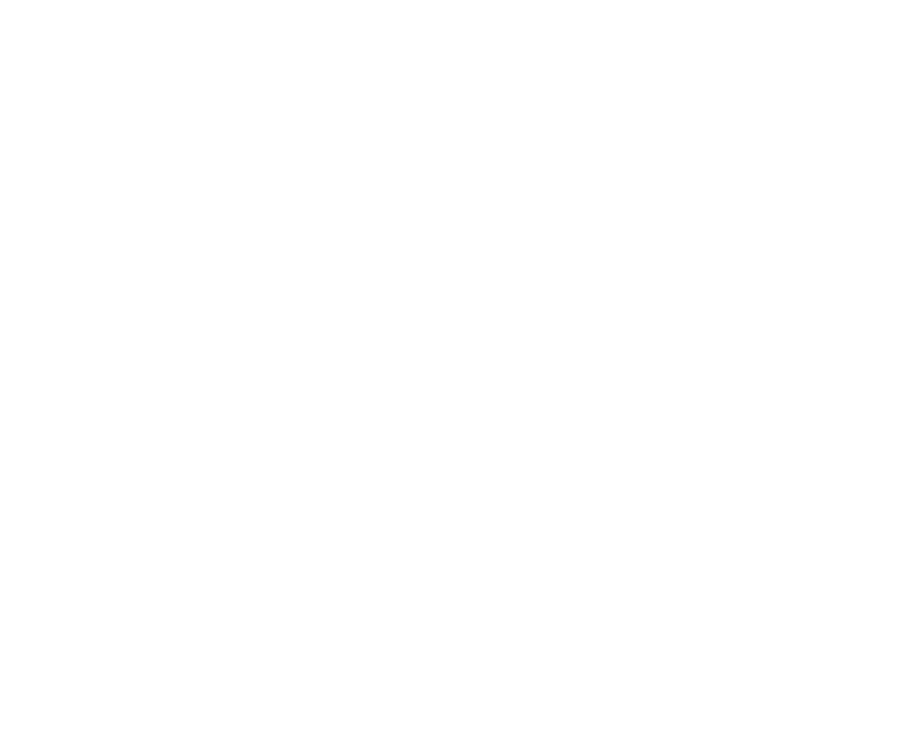
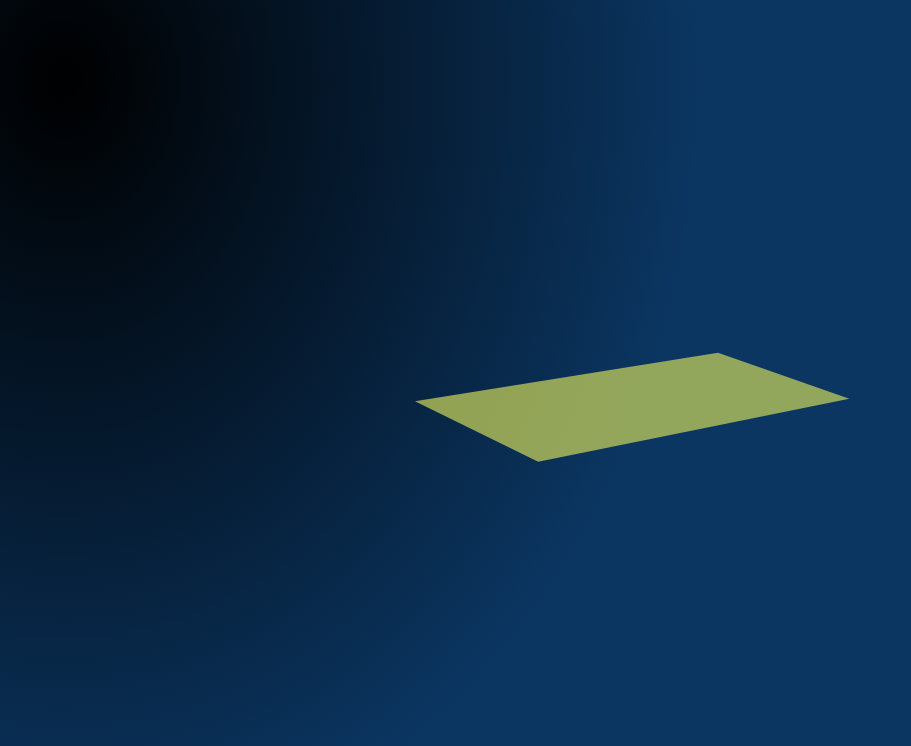
Before and after one commit to amirdhahri01/Project-3D-Swing, a plain HTML site: page index.html in a window 1280 px wide. Shown: the whole page, without its empty margins (0-911 px from the left). Drawn offline with Linux system fonts and the light colour scheme.

Commit message:
An update

```diff
--- a/css/master.css
+++ b/css/master.css
@@ -0,0 +1,32 @@
+* {
+    margin: 0;
+    padding: 0;
+    box-sizing: border-box;
+}
+
+html {
+    font-size: 62.5%;
+}
+
+.container {
+    width: 100%;
+    height: 100vh;
+    background-image: radial-gradient(closest-side at 5% 10%,
+            rgb(0, 0, 0),
+            rgb(11, 54, 98) 1000%);
+    display: flex;
+    justify-content: center;
+    align-items: center;
+    perspective: 150rem;
+}
+
+.swing {
+    width: 40rem;
+    height: 20rem;
+    background-color: rgb(206, 216, 91, 0.7);
+    transform: rotateX(70deg) rotateZ(-40deg) rotateY(5deg);
+    transform-style: preserve-3d;
+}
+.swing{
+
+}
--- a/index.html
+++ b/index.html
@@ -15,7 +15,8 @@
             <div class="circle circle-2"></div>
             <div class="circle circle-3"></div>
             <div class="circle circle-4"></div>
-
+            <div class="rope rope-1"></div>
+            <div class="rope rope-2"></div>
         </div>
     </div>
     <script src="js/main.js"></script>
```
